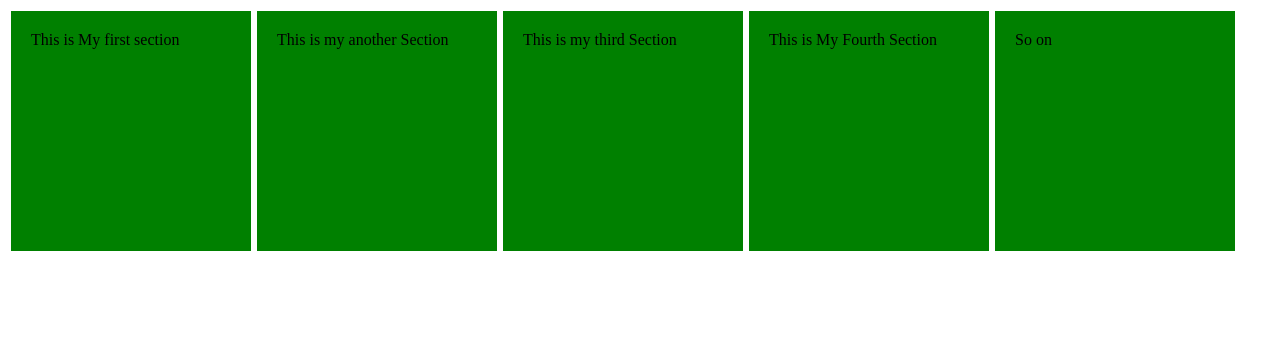
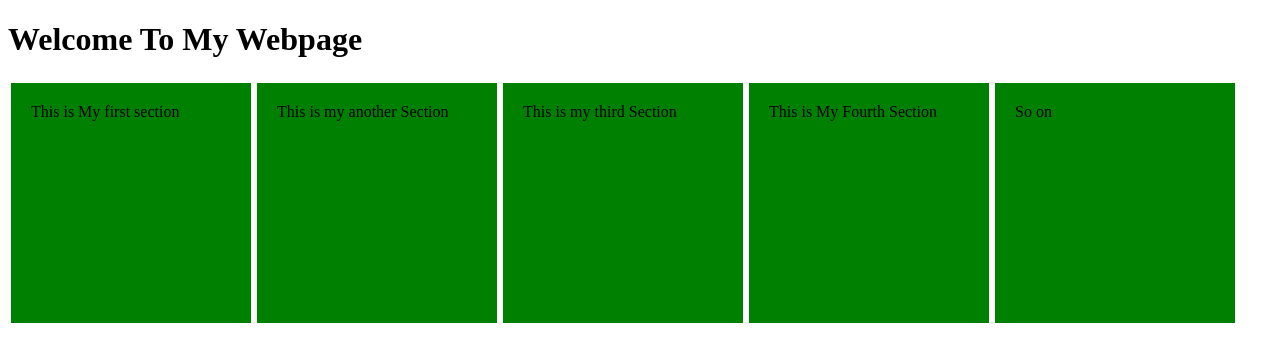
Before and after one commit to Ashketchum03/lecture01, a plain HTML site: page flex.html in a window 1280 px wide. Drawn offline with Linux system fonts and the light colour scheme.

Commit message:
Add a heading

```diff
--- a/flex.html
+++ b/flex.html
@@ -18,6 +18,7 @@
 		</style>
 	</head>
 	<body>
+		<h1> Welcome To My Webpage</h1>
 		<div id="container">
 			<div>This is My first section</div>
 			<div>This is my another Section</div>
```
Also changed, not shown: index.html (+1 -0 lines).
